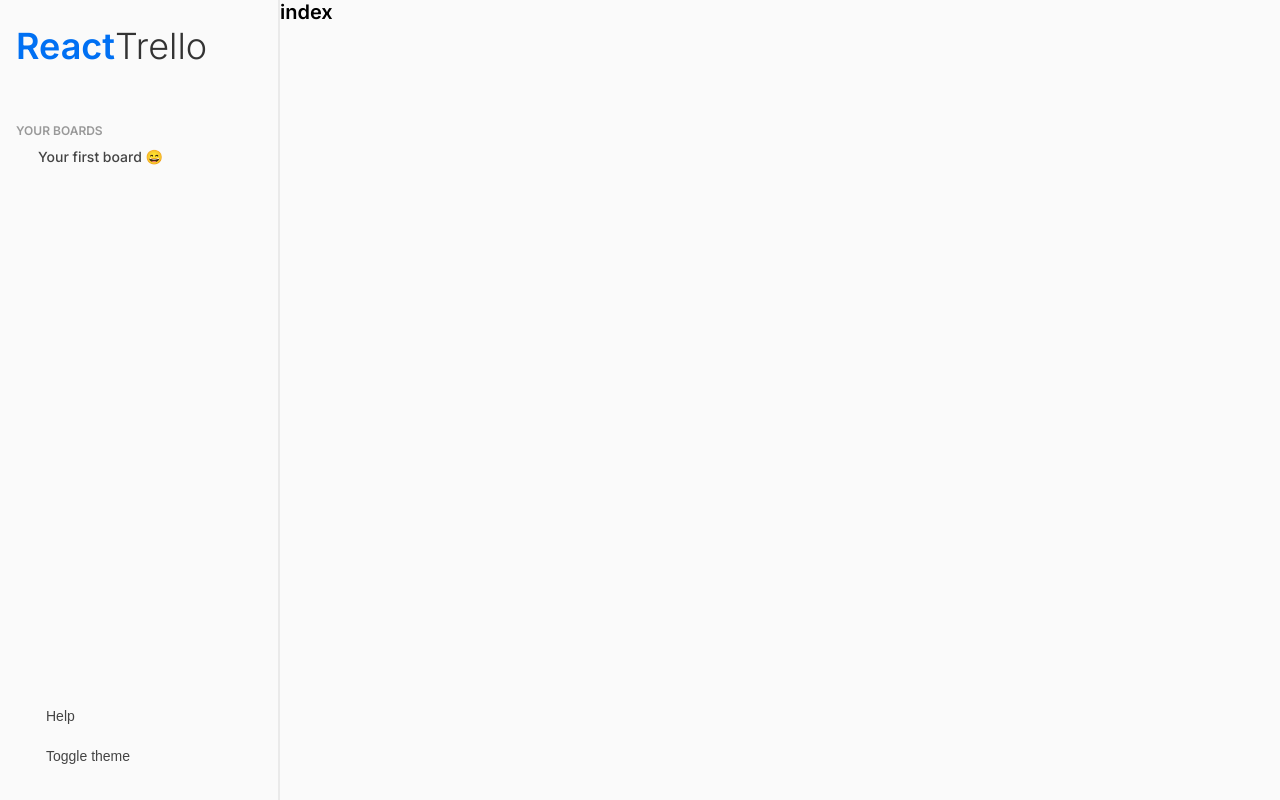
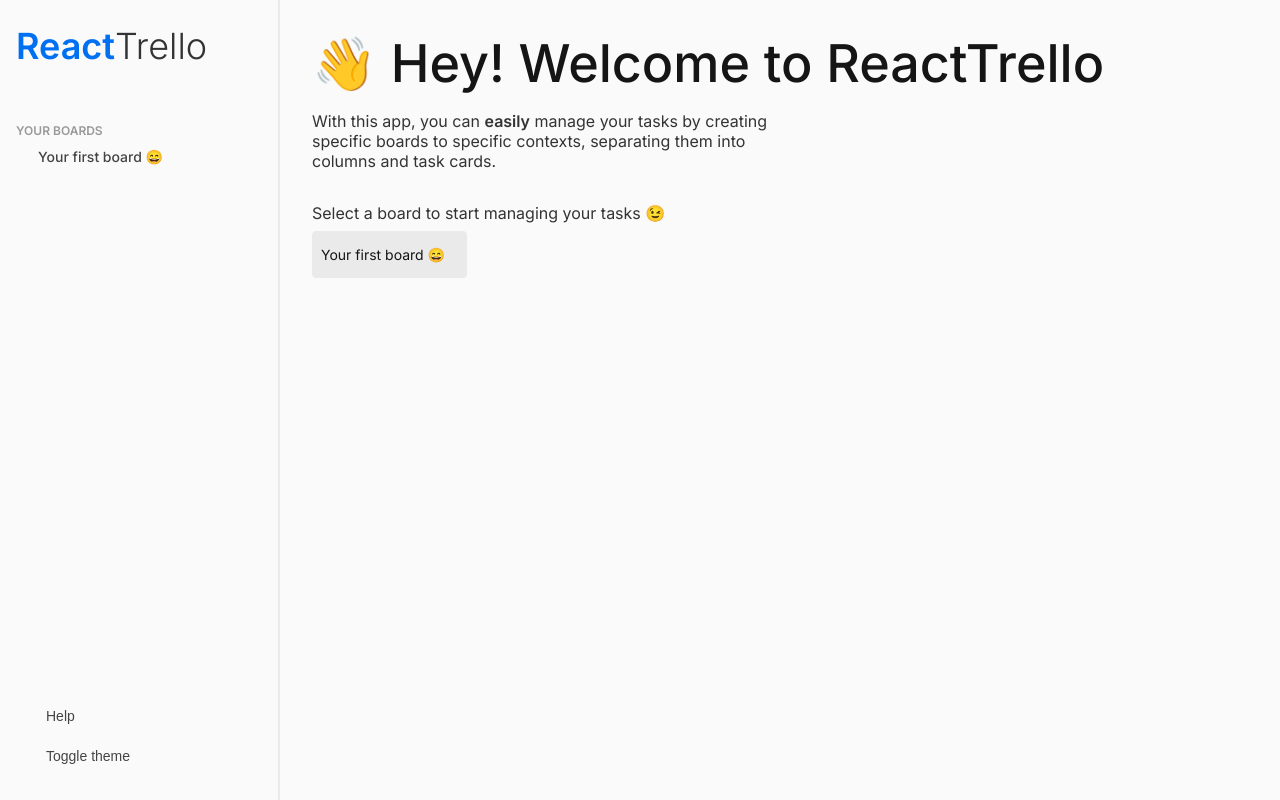
Before and after one commit to Venus718/Boards-drag-drop-, a Next.js app: page / in a window 1280 px wide. Built offline with nearby package versions, Linux system fonts and the light colour scheme; some icons are missing.

Commit message:
feat: add Home page

```diff
--- a/src/pages/index.tsx
+++ b/src/pages/index.tsx
@@ -1,3 +1,5 @@
+import HomeTemplate from 'templates/Home/Home';
+
 export default function Home() {
-  return <h1>index</h1>;
+  return <HomeTemplate />;
 }
--- /dev/null
+++ b/src/templates/Home/Home.styles.ts
@@ -0,0 +1,65 @@
+import styled, { css } from 'styled-components';
+
+export const Wrapper = styled.div`
+  margin: ${(p) => p.theme.spacings.medium};
+  max-width: 60vh;
+`;
+
+export const Title = styled.h2`
+  ${({ theme }) => css`
+    font-size: ${theme.font.sizes.huge};
+    font-weight: ${theme.font.medium};
+    color: ${theme.colors.secondary.accent3};
+    margin-bottom: ${(p) => p.theme.spacings.xsmall};
+    white-space: nowrap;
+  `}
+`;
+
+export const Description = styled.p`
+  ${({ theme }) => css`
+    font-size: ${theme.font.sizes.medium};
+    color: ${theme.colors.secondary.accent2};
+    margin-bottom: ${(p) => p.theme.spacings.medium};
+  `}
+`;
+
+export const SelectBoardWrapper = styled.div`
+  ${({ theme }) => css`
+    display: flex;
+    flex-direction: column;
+    row-gap: ${theme.spacings.xxsmall};
+
+    .select-a-board-text {
+      font-size: ${theme.font.sizes.medium};
+      color: ${theme.colors.secondary.accent2};
+    }
+
+    .boards-list {
+      list-style: none;
+      display: grid;
+      grid-template-columns: repeat(3, 1fr);
+      gap: ${theme.spacings.xxsmall};
+    }
+
+    .boards-list-item {
+      border: 1px solid ${theme.colors.primary.accent2};
+      font-size: ${theme.font.sizes.small};
+      padding: 14px 8px;
+      border-radius: ${theme.border.radius};
+      background-color: ${theme.colors.primary.accent2};
+      cursor: pointer;
+      display: flex;
+      transition: ${theme.transitions.fast};
+
+      a {
+        text-decoration: none;
+        color: ${theme.colors.secondary.accent3};
+        flex-grow: 1;
+      }
+
+      &:hover {
+        border-color: ${theme.colors.success.default};
+      }
+    }
+  `}
+`;
--- /dev/null
+++ b/src/templates/Home/Home.tsx
@@ -0,0 +1,32 @@
+import Link from 'next/link';
+import useBoardStore from 'store/board/board.store';
+import * as S from './Home.styles';
+
+export default function Home() {
+  const boards = useBoardStore((store) => store.state.partialBoards);
+
+  return (
+    <S.Wrapper>
+      <S.Title>👋 Hey! Welcome to ReactTrello</S.Title>
+
+      <S.Description>
+        With this app, you can <strong>easily</strong> manage your tasks by creating specific boards
+        to specific contexts, separating them into columns and task cards.
+      </S.Description>
+
+      <S.SelectBoardWrapper>
+        <span className='select-a-board-text'>Select a board to start managing your tasks 😉</span>
+
+        <ul className='boards-list'>
+          {boards.map((board) => (
+            <li className='boards-list-item' key={board.id}>
+              <Link href={`/boards/${board.slug}`}>
+                <a>{board.title}</a>
+              </Link>
+            </li>
+          ))}
+        </ul>
+      </S.SelectBoardWrapper>
+    </S.Wrapper>
+  );
+}
```
Also changed, not shown: 1 other file (tests, documents, lock files or other folders).
